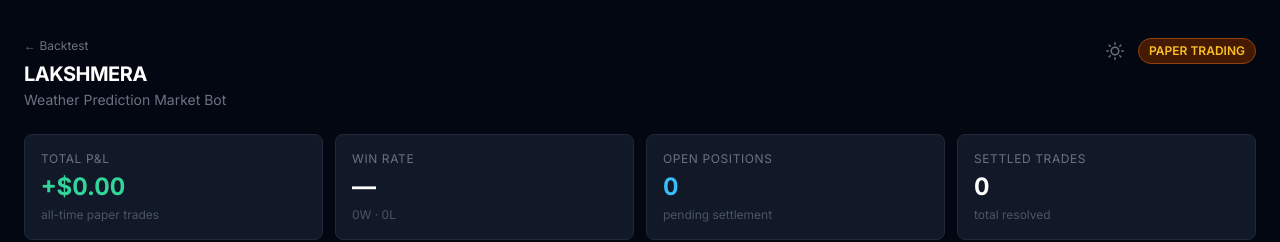
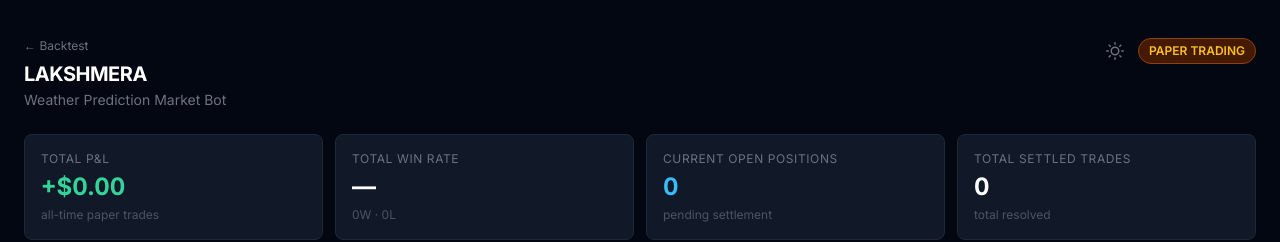
Before and after one commit to devidasdesai-cmd/lakshmera, a Next.js app in the folder dashboard/: page / in a window 1280 px wide. Shown: the top 242 px of the page. Built offline with nearby package versions, Linux system fonts and the light colour scheme; no server answers; the database is empty.

Commit message:
Update top stat tile labels

```diff
--- a/dashboard/app/components/Dashboard.tsx
+++ b/dashboard/app/components/Dashboard.tsx
@@ -306,19 +306,19 @@ export default function Dashboard({ settled, active, signals }: Props) {
           sub="all-time paper trades"
         />
         <StatCard
-          label="Win Rate"
+          label="Total Win Rate"
           value={winRate}
           valueClass="text-gray-900 dark:text-white"
           sub={`${wins}W · ${losses}L`}
         />
         <StatCard
-          label="Open Positions"
+          label="Current Open Positions"
           value={String(enrichedActive.length)}
           valueClass="text-sky-600 dark:text-sky-400"
           sub="pending settlement"
         />
         <StatCard
-          label="Settled Trades"
+          label="Total Settled Trades"
           value={String(enrichedSettled.length)}
           valueClass="text-gray-900 dark:text-white"
           sub="total resolved"
```
